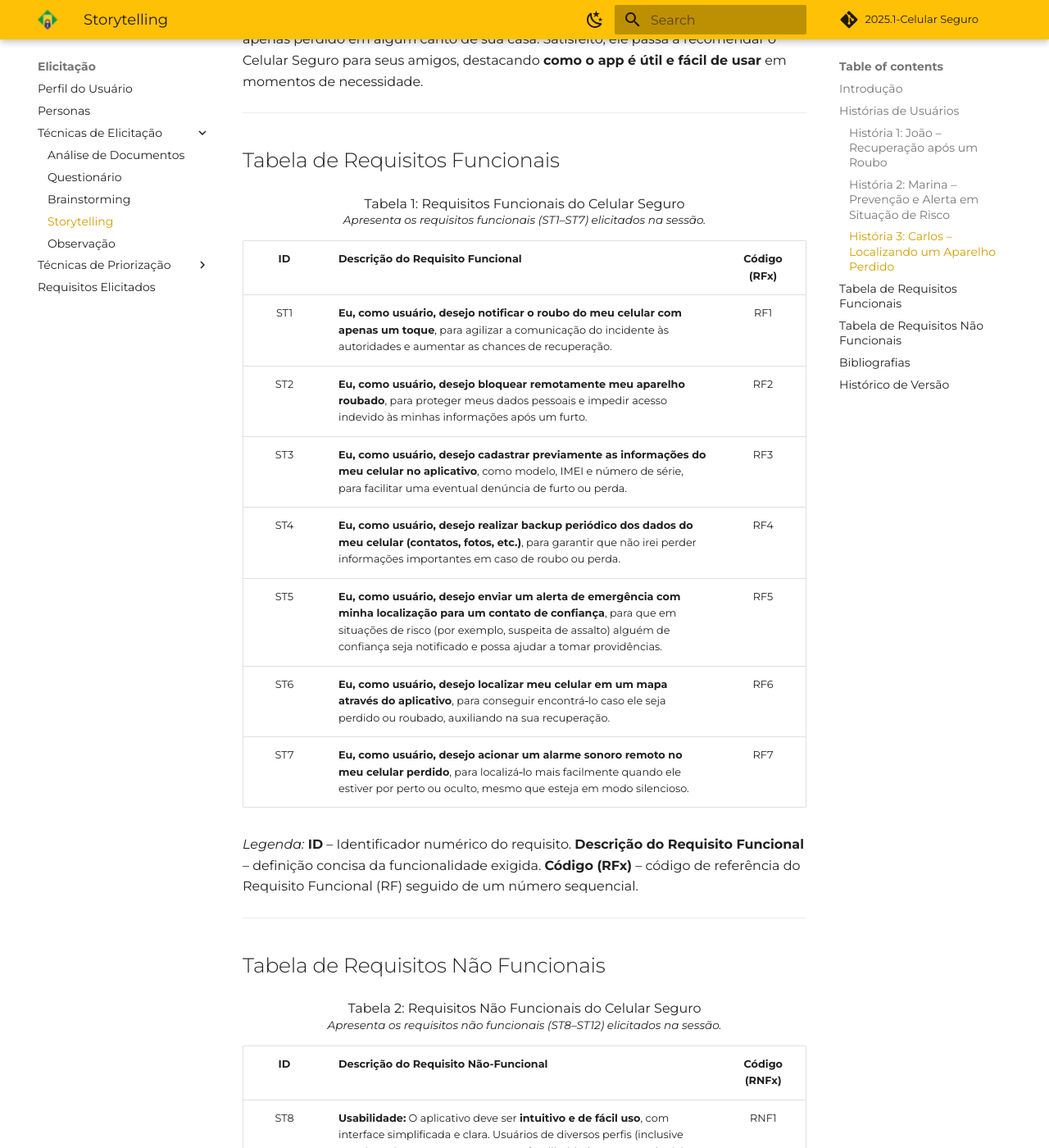
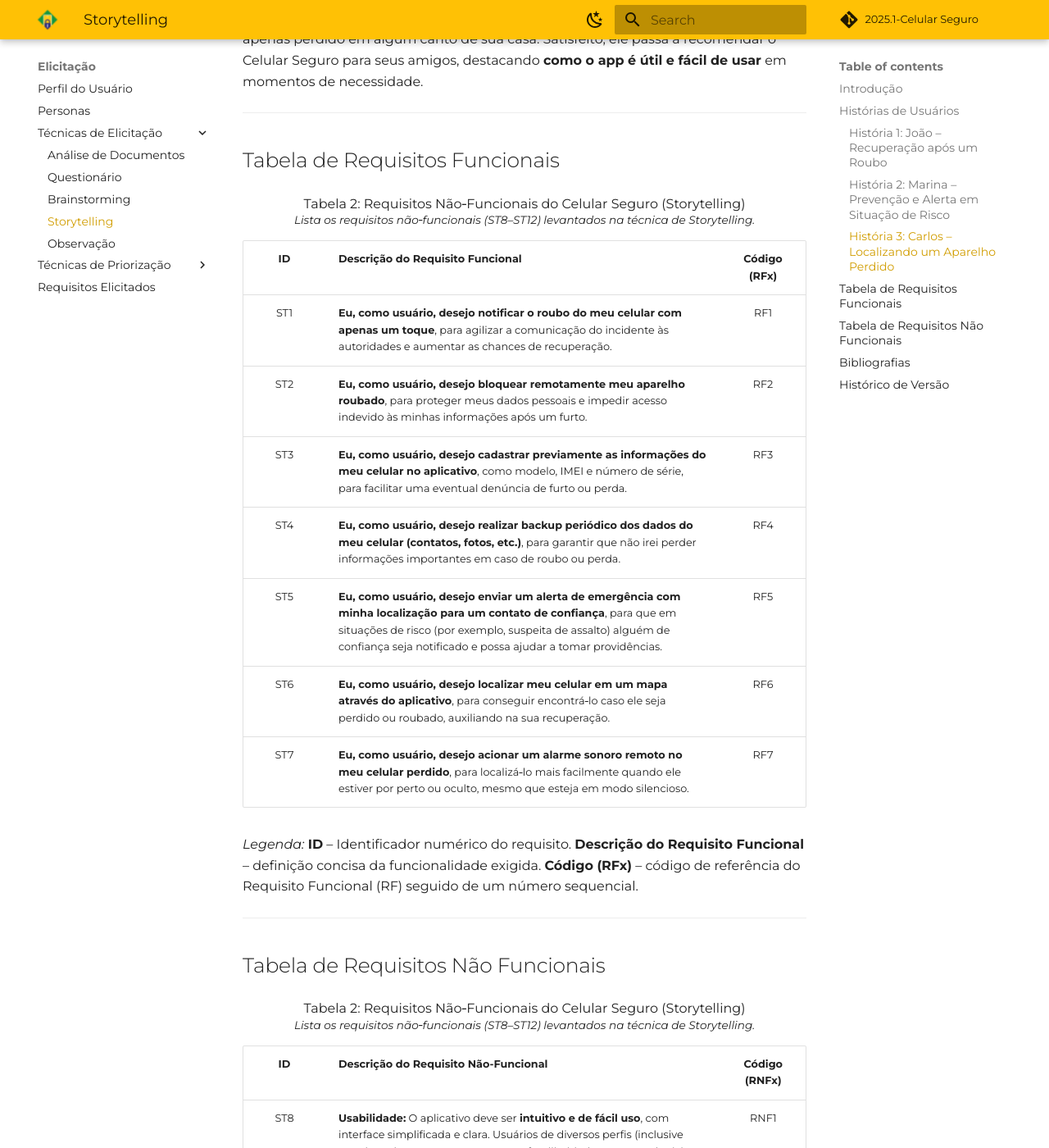
Before and after one commit to Requisitos-de-Software/2025.1-CelularSeguro, an MkDocs documentation site: the page built from Docs/documento-elicitacao/Storytelling.md, in a window 1280 px wide and 1400 px high, scrolled down 2988 px. Shown: the whole window at 82% size. Built offline with MkDocs 1.6.1 and Material for MkDocs 9.7.7, drawn with Linux system fonts in a browser that asks for light colours; comment, search, counter and statistics services are not loaded.

Commit message:
docs: legendas

```diff
--- a/Docs/documento-elicitacao/Storytelling.md
+++ b/Docs/documento-elicitacao/Storytelling.md
@@ -38,9 +38,9 @@
 
 <font size="3">
   <p style="text-align:center; margin:-2em 0 0; line-height:1.2;">
-    Tabela 1: Requisitos Funcionais do Celular Seguro<br>
+    Tabela 2: Requisitos Não‑Funcionais do Celular Seguro (Storytelling)<br>
     <span style="font-size:0.85em; font-style:italic;">
-      Apresenta os requisitos funcionais (ST1–ST7) elicitados na sessão.
+      Lista os requisitos não‑funcionais (ST8–ST12) levantados na técnica de Storytelling.
     </span>
   </p>
 </font>
@@ -63,9 +63,9 @@
 
 <font size="3">
   <p style="text-align:center; margin:-2em 0 0; line-height:1.2;">
-    Tabela 2: Requisitos Não Funcionais do Celular Seguro<br>
+    Tabela 2: Requisitos Não‑Funcionais do Celular Seguro (Storytelling)<br>
     <span style="font-size:0.85em; font-style:italic;">
-      Apresenta os requisitos não funcionais (ST8–ST12) elicitados na sessão.
+      Lista os requisitos não‑funcionais (ST8–ST12) levantados na técnica de Storytelling.
     </span>
   </p>
 </font>
```
Also changed, not shown: Docs/documento-elicitacao/Brainstorming.md (+3 -3 lines).
